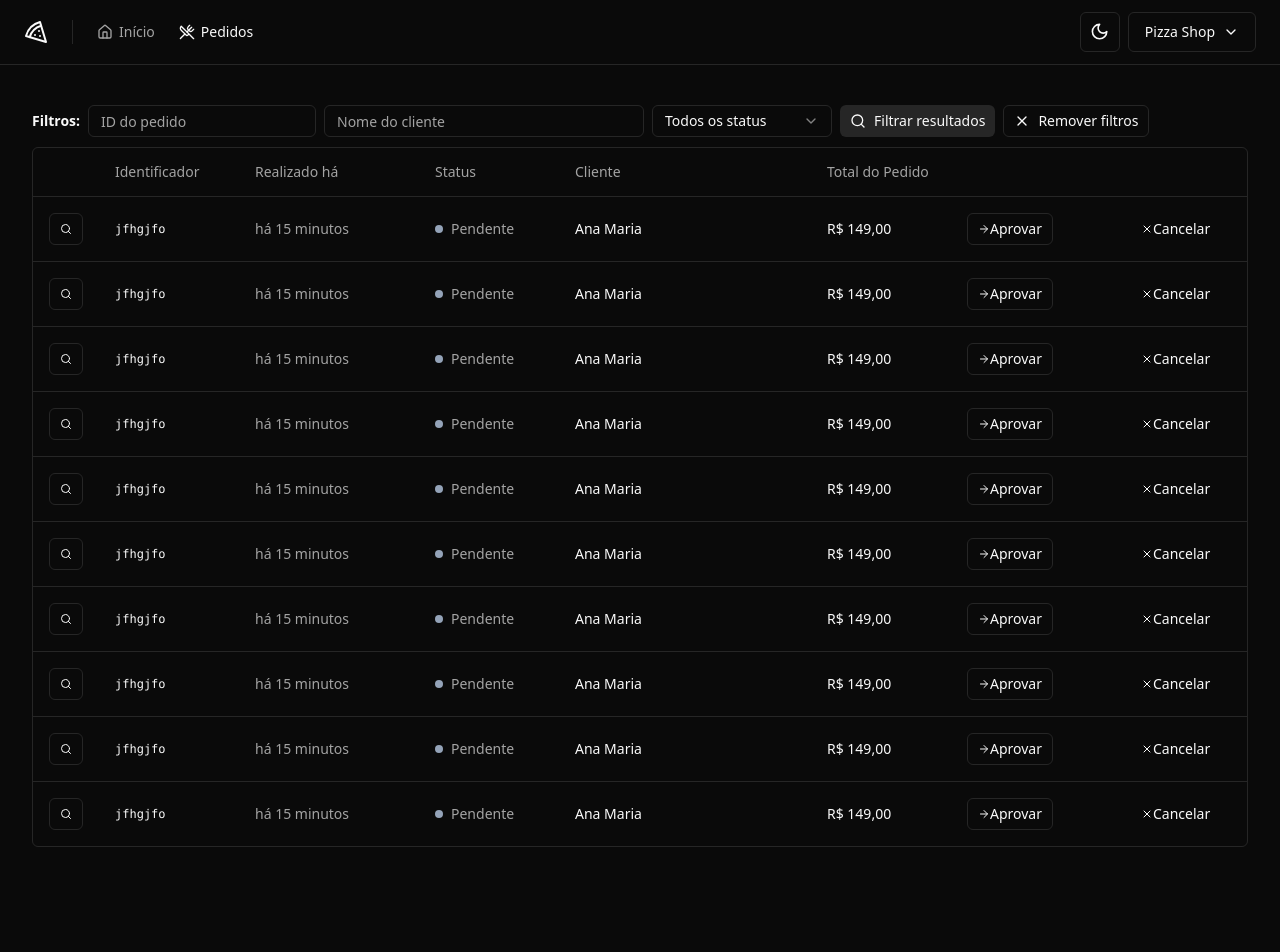
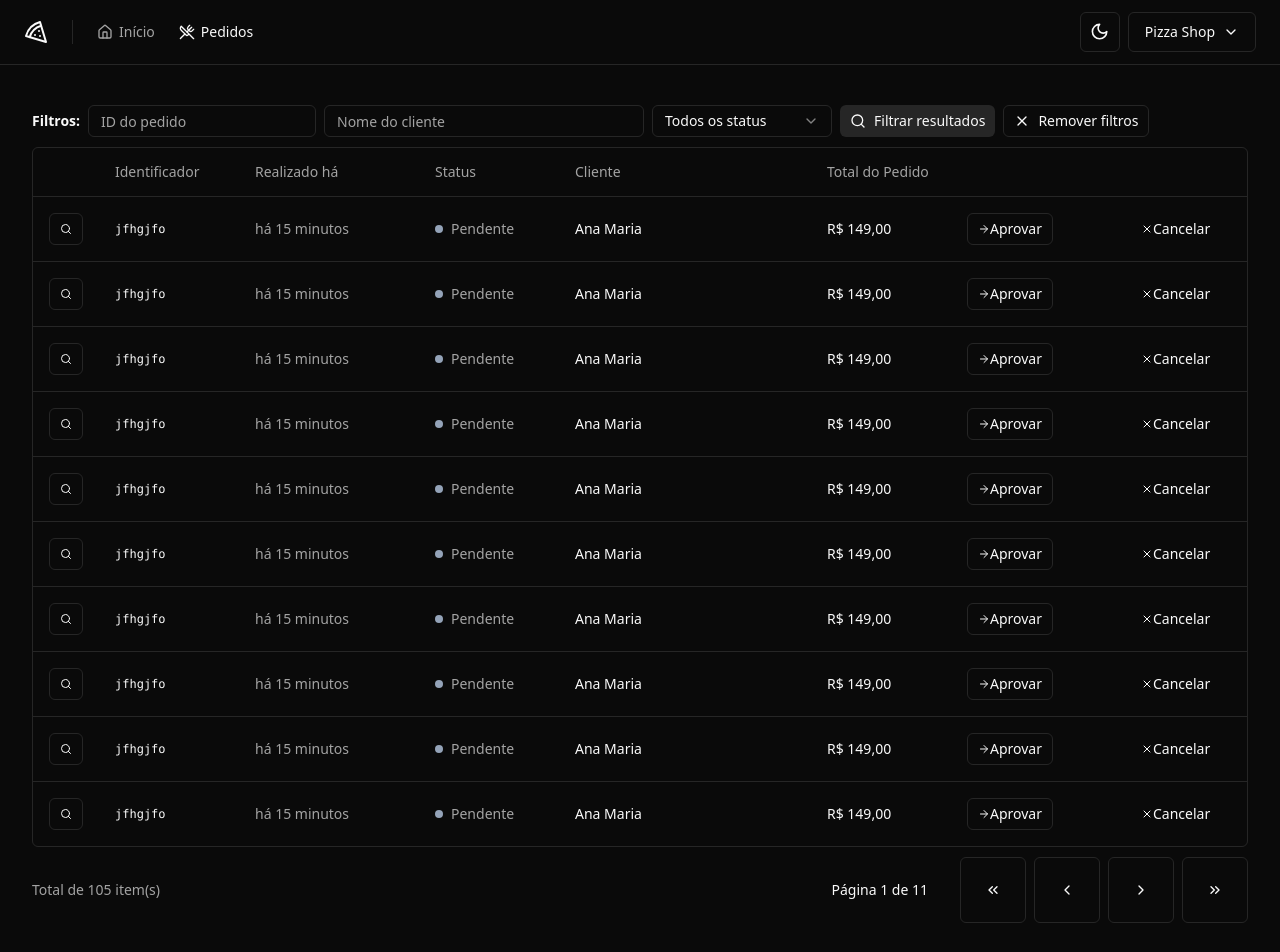
Before and after one commit to casbern/pizzashop-web, a React (Vite) app: page /orders in a window 1280 px wide. Shown: the top 952 px of the page. Before the commit the page ends 879 px from the top, so only its background shows below. Built offline with nearby package versions, Linux system fonts and the light colour scheme.

Commit message:
added pagination

```diff
--- /dev/null
+++ b/src/components/pagination.tsx
@@ -0,0 +1,54 @@
+import {
+  ChevronLeft,
+  ChevronRight,
+  ChevronsLeft,
+  ChevronsRight,
+} from 'lucide-react'
+
+import { Button } from './ui/button'
+
+export interface PaginationProps {
+  pageIndex: number
+  totalCount: number
+  perPage: number
+}
+
+export function Pagination({
+  pageIndex,
+  perPage,
+  totalCount,
+}: PaginationProps) {
+  const pages = Math.ceil(totalCount / perPage) || 1
+
+  return (
+    <div className="flex items-center justify-between">
+      <span className="text-sm text-muted-foreground">
+        Total de {totalCount} item(s)
+      </span>
+
+      <div className="flex items-center gap-6 lg:gap-8">
+        <div className="text-sm font-medium">
+          Página {pageIndex + 1} de {pages}
+        </div>
+        <div className="flex items-center gap-2">
+          <Button variant="outline" className="h-8 w-8 p-8">
+            <ChevronsLeft className="absolute h-4 w-4" />
+            <span className="sr-only">Primeira página</span>
+          </Button>
+          <Button variant="outline" className="h-8 w-8 p-8">
+            <ChevronLeft className="absolute h-4 w-4" />
+            <span className="sr-only">Página anterior</span>
+          </Button>
+          <Button variant="outline" className="h-8 w-8 p-8">
+            <ChevronRight className="absolute h-4 w-4" />
+            <span className="sr-only">Próxima página</span>
+          </Button>
+          <Button variant="outline" className="h-8 w-8 p-8">
+            <ChevronsRight className="absolute h-4 w-4" />
+            <span className="sr-only">Última página</span>
+          </Button>
+        </div>
+      </div>
+    </div>
+  )
+}
--- a/src/pages/app/orders/order.tsx
+++ /dev/null
@@ -1,50 +0,0 @@
-import { Helmet } from 'react-helmet-async'
-
-import {
-  Table,
-  TableBody,
-  TableHead,
-  TableHeader,
-  TableRow,
-} from '@/components/ui/table'
-
-import { OrderTableFilters } from './order-table-filters'
-import { OrderTableRow } from './order-table-row'
-
-export function Orders() {
-  return (
-    <>
-      <Helmet title="Pedidos" />
-      <div className="flex flex-col gap-4">
-        <h1 className="text-3xl font-bold tracking-tight"></h1>
-      </div>
-
-      <div className="space-y-2.5">
-        <OrderTableFilters />
-
-        <div className="rounded-md border">
-          <Table>
-            <TableHeader>
-              <TableRow>
-                <TableHead className="w-[64px]"></TableHead>
-                <TableHead className="w-[140px]">Identificador</TableHead>
-                <TableHead className="w-[180px]">Realizado há</TableHead>
-                <TableHead className="w-[140px]">Status</TableHead>
-                <TableHead>Cliente</TableHead>
-                <TableHead className="w-[140px]">Total do Pedido</TableHead>
-                <TableHead className="w-[164px]"></TableHead>
-                <TableHead className="w-[132px]"></TableHead>
-              </TableRow>
-            </TableHeader>
-
-            <TableBody>
-              {Array.from({ length: 10 }).map((_, i) => {
-                return <OrderTableRow key={i} />
-              })}
-            </TableBody>
-          </Table>
-        </div>
-      </div>
-    </>
-  )
-}
--- /dev/null
+++ b/src/pages/app/orders/orders.tsx
@@ -0,0 +1,53 @@
+import { Helmet } from 'react-helmet-async'
+
+import { Pagination } from '@/components/pagination'
+import {
+  Table,
+  TableBody,
+  TableHead,
+  TableHeader,
+  TableRow,
+} from '@/components/ui/table'
+
+import { OrderTableFilters } from './order-table-filters'
+import { OrderTableRow } from './order-table-row'
+
+export function Orders() {
+  return (
+    <>
+      <Helmet title="Pedidos" />
+      <div className="flex flex-col gap-4">
+        <h1 className="text-3xl font-bold tracking-tight"></h1>
+
+        <div className="space-y-2.5">
+          <OrderTableFilters />
+
+          <div className="rounded-md border">
+            <Table>
+              <TableHeader>
+                <TableRow>
+                  <TableHead className="w-[64px]"></TableHead>
+                  <TableHead className="w-[140px]">Identificador</TableHead>
+                  <TableHead className="w-[180px]">Realizado há</TableHead>
+                  <TableHead className="w-[140px]">Status</TableHead>
+                  <TableHead>Cliente</TableHead>
+                  <TableHead className="w-[140px]">Total do Pedido</TableHead>
+                  <TableHead className="w-[164px]"></TableHead>
+                  <TableHead className="w-[132px]"></TableHead>
+                </TableRow>
+              </TableHeader>
+
+              <TableBody>
+                {Array.from({ length: 10 }).map((_, i) => {
+                  return <OrderTableRow key={i} />
+                })}
+              </TableBody>
+            </Table>
+          </div>
+
+          <Pagination pageIndex={0} totalCount={105} perPage={10} />
+        </div>
+      </div>
+    </>
+  )
+}
--- a/src/routes.tsx
+++ b/src/routes.tsx
@@ -3,7 +3,7 @@
 import { AppLayout } from './pages/_layouts/app'
 import { AuthLayout } from './pages/_layouts/auth'
 import { Dashboard } from './pages/app/Dashboard'
-import { Orders } from './pages/app/orders/order'
+import { Orders } from './pages/app/orders/orders'
 import { SignIn } from './pages/auth/sign-in'
 import { SignUp } from './pages/auth/sign-up'
 
```
